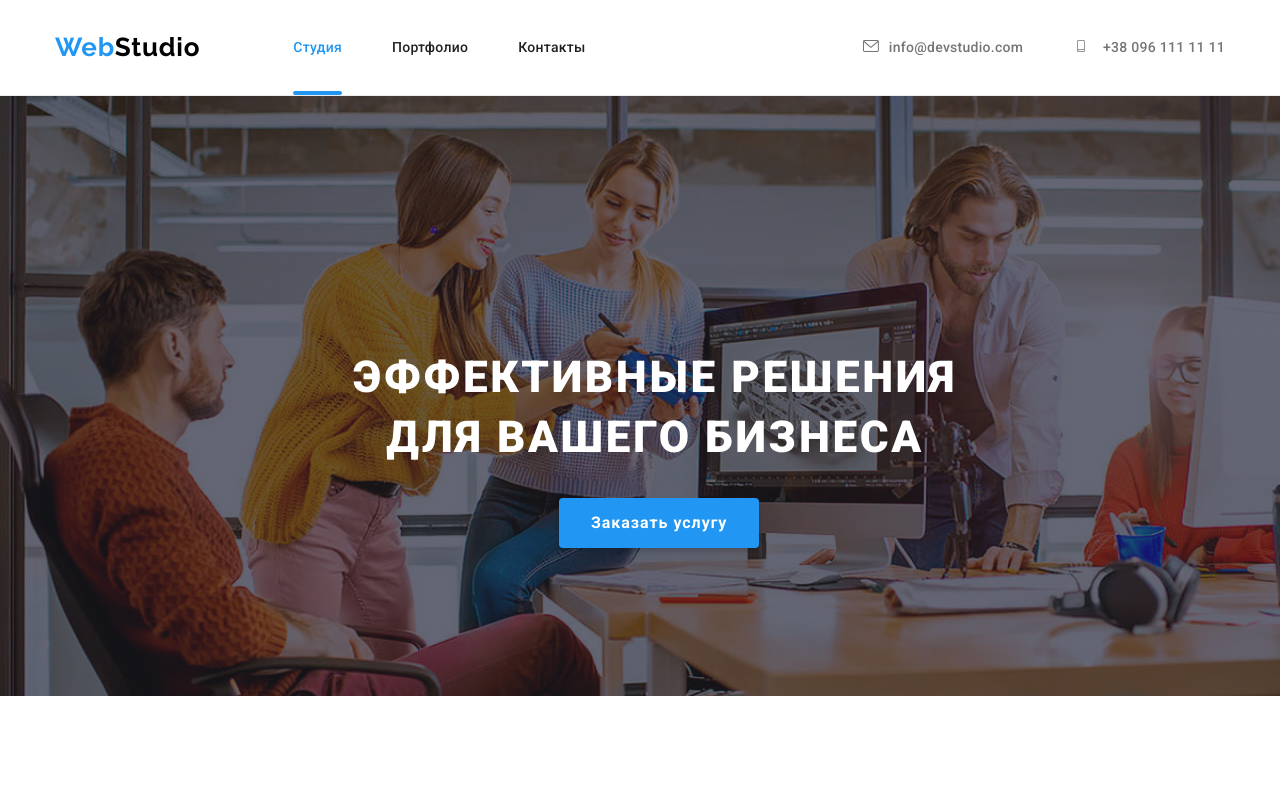
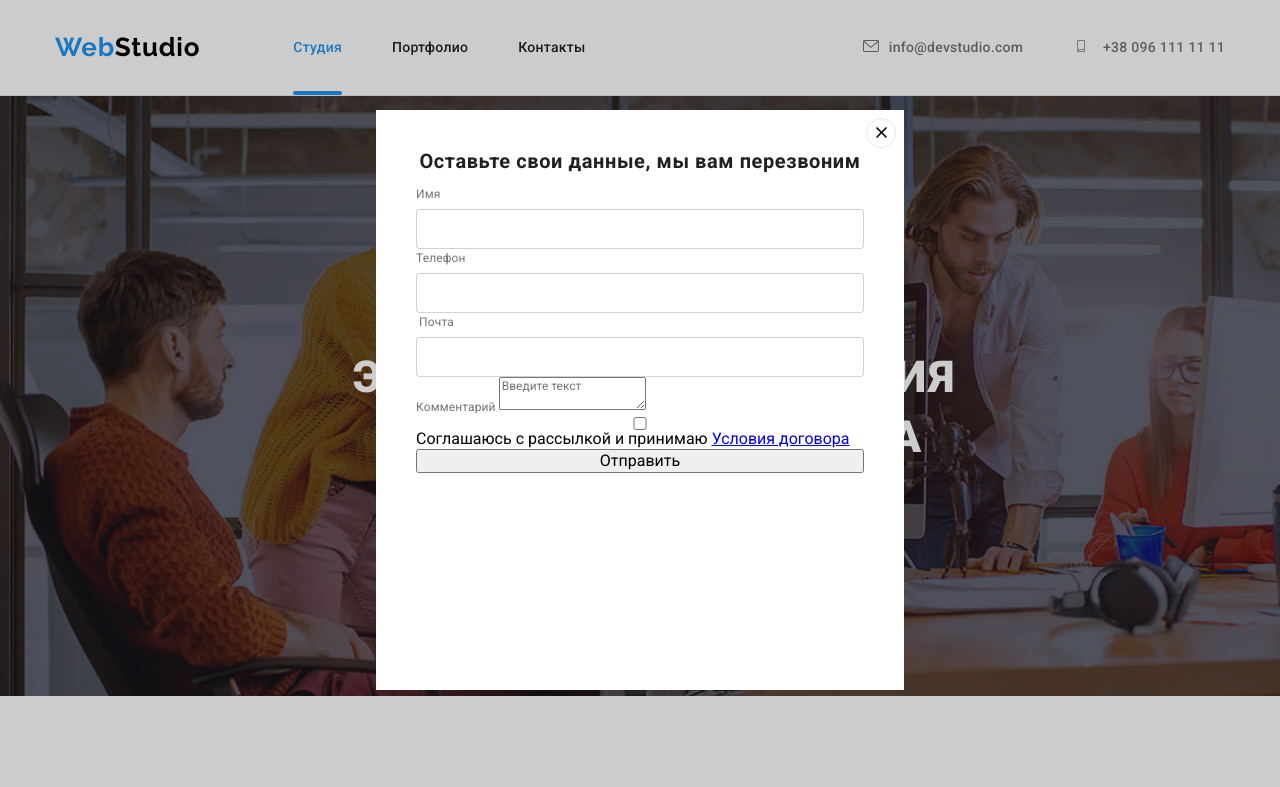
Before and after one commit to dburlutskyi/goit-markup-hw-06, a plain HTML site: page index.html in a window 1280 px wide. Shown: the top 787 px of the page. Drawn offline with nearby package versions, Linux system fonts and the light colour scheme.

Commit message:
Adding modal form

```diff
--- a/css/styles.css
+++ b/css/styles.css
@@ -207,6 +207,47 @@ body {
   color: #ffffff;
   margin-left: 252px;
   margin-top: 30px;
+}
+
+/*===MODAL FORM===*/
+
+.modal-form {
+  padding: 40px;
+  display: flex;
+}
+
+.modal-form {
+  flex-direction: column;
+}
+
+.modal-form-head {
+  font-family: Roboto;
+  font-weight: 700;
+  font-size: 20px;
+  line-height: 1.15;
+  text-align: center;
+  letter-spacing: 0.03em;
+  margin-bottom: 12px;
+
+  color: #212121;
+}
+
+.modal-form-input {
+  width: 100%;
+  border: 1px solid rgba(33, 33, 33, 0.2);
+  border-radius: 4px;
+  height: 40px;
+  margin-top: 4px;
+}
+
+.modal-form-field {
+  font-weight: 400;
+  font-size: 12px;
+  line-height: 1.66;
+  /* identical to box height */
+  letter-spacing: 0.01em;
+
+  color: #757575;
 }
 
 /*====END HEROUS====*/
--- a/index.html
+++ b/index.html
@@ -459,13 +459,57 @@
 
     </footer>
 
-    <div class="backdrop is-hidden" data-modal>
+    <div class="backdrop" data-modal>
         <div class="modal">
             <button type="button" class="close-btn" data-modal-close>
                 <svg class="backdrop-modal-btn" width="" height="">
                     <use href="./images/sprite.svg#icon-Vector"></use>
                 </svg>
+
             </button>
+
+
+            <form action="#" class="modal-form">
+                <p class="modal-form-head">Оставьте свои данные, мы вам перезвоним</p>
+                <label class="modal-form-field">
+                    Имя
+                    <input type="text" class="modal-form-input" name="user-name">
+                </label>
+                <label class="modal-form-field">
+                    Телефон
+                    <input type="tel" class="modal-form-input" name="user-name">
+                </label>
+                <label class="modal-form-field">
+                     Почта
+                    <input type="email" class="modal-form-input" name="email">
+                </label>
+                <label class="modal-form-field">
+                    Комментарий
+                    <textarea class="modal-form-message" name="user-message" placeholder="Введите текст"></textarea>
+                </label>
+
+
+                <input type="checkbox" class="modal-form-checkbox" id="accept-policy">
+                <label for="accept-policy" class="modal-form-checkbox-label">Соглашаюсь с рассылкой и принимаю <a href="#" class="modal-form-label-link">Условия договора</a></label>
+
+                <button type="submit" class="modal-form-btn">Отправить</button>
+
+
+
+
+
+            </form>
+
+
+
+
+
+
+
+
+
+
+
         </div>
 
     </div>
```
